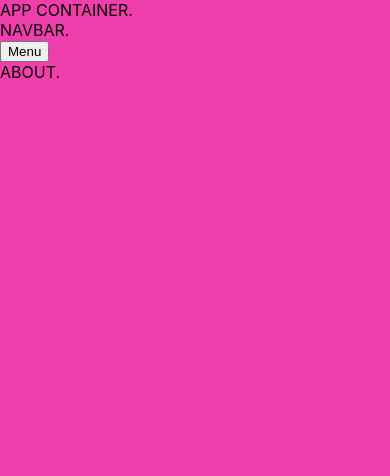
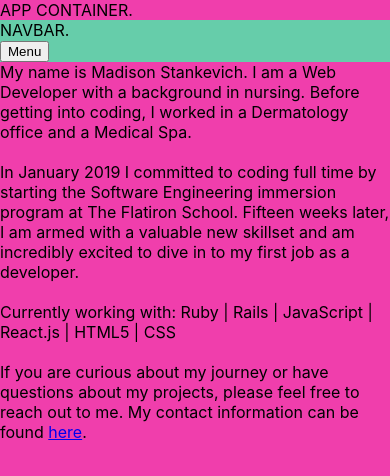
Before and after one commit to madison-stankevich/MadisonStankevich, a React (Create React App) app: page /about in a window 390 px wide. Shown: the top 476 px of the page. Built offline with nearby package versions, Linux system fonts and the light colour scheme.

Commit message:
updated About and Contact info.

```diff
--- a/src/App.css
+++ b/src/App.css
@@ -3,9 +3,14 @@
   width: 100vw;
 }
 
+.homeBody {
+  background-color: yellow;
+}
+
 /* Extra small devices (phones, 600px and down) */
 @media only screen and (max-width: 600px) {
   .example {background-color: rgb(240, 62, 172);}
+  .nav_bar {background-color: mediumaquamarine;}
 }
 
 /* Small devices (portrait tablets and large phones, 600px and up) */
--- a/src/Components/About.js
+++ b/src/Components/About.js
@@ -1,4 +1,5 @@
 import React, { Component } from 'react';
+import { Link} from 'react-router-dom';
 
 class About extends Component {
     constructor(props) {
@@ -8,7 +9,18 @@ class About extends Component {
     render() {
         return (
             <div>
-                ABOUT.
+                My name is Madison Stankevich.
+                I am a Web Developer with a background in nursing.
+                Before getting into coding, I worked in a Dermatology office and a Medical Spa.
+                <br/><br/>
+                In January 2019 I committed to coding full time by starting the Software Engineering immersion program at The Flatiron School.
+                Fifteen weeks later, I am armed with a valuable new skillset and am incredibly excited to dive in to my first job as a developer.
+                <br/><br/>
+                Currently working with: Ruby | Rails | JavaScript | React.js | HTML5 | CSS
+                <br/><br/>
+                If you are curious about my journey or have questions about my projects, please feel free to reach out to me.
+                My contact information can be found{" "}
+                <Link className="" onClick={this.handleClick} to="/contact">here</Link>.
             </div>
          );
     }
--- a/src/Components/Contact.js
+++ b/src/Components/Contact.js
@@ -8,7 +8,13 @@ class Contact extends Component {
     render() {
         return (
             <div>
-                CONTACT.
+                PIC.
+                <br/><br/>
+                LinkedIn
+                <br/><br/>
+                Twitter
+                <br/><br/>
+                madison.stankevich@flatironschool.com
             </div>
          );
     }
--- a/src/Components/Home.js
+++ b/src/Components/Home.js
@@ -7,7 +7,7 @@ class Home extends Component {
     }
     render() {
         return (
-            <div>
+            <div className="homeBody">
                 HOME.
             </div>
          );
--- a/src/Containers/NavBar.js
+++ b/src/Containers/NavBar.js
@@ -18,7 +18,7 @@ class NavBar extends Component {
 
     render() {
         return (
-            <div>
+            <div className="nav_bar">
                 NAVBAR.
                 {this.state.menuDisplay == false ?
                     <div>
@@ -37,6 +37,7 @@ class NavBar extends Component {
                         <Link className="" onClick={this.handleClick} to="/about">About</Link>
                         <br/>
                         <Link className="" onClick={this.handleClick} to="/contact">Contact</Link>
+                        <br/>
                     </div>
                 }
             </div>
```
